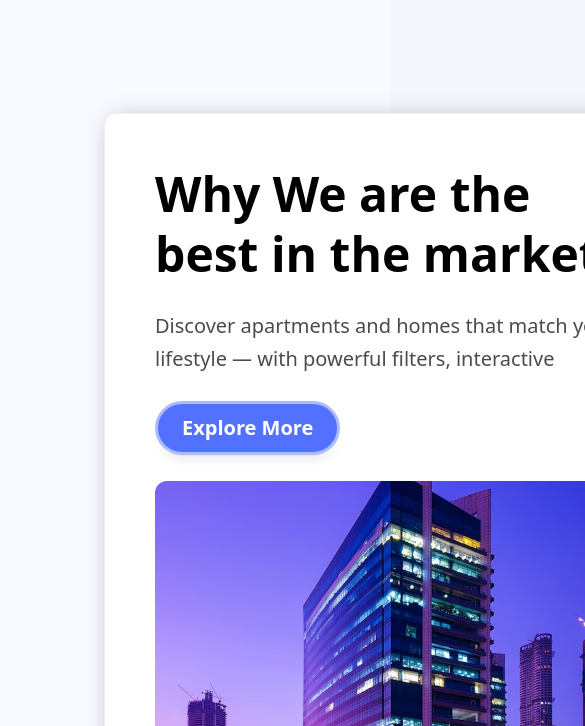
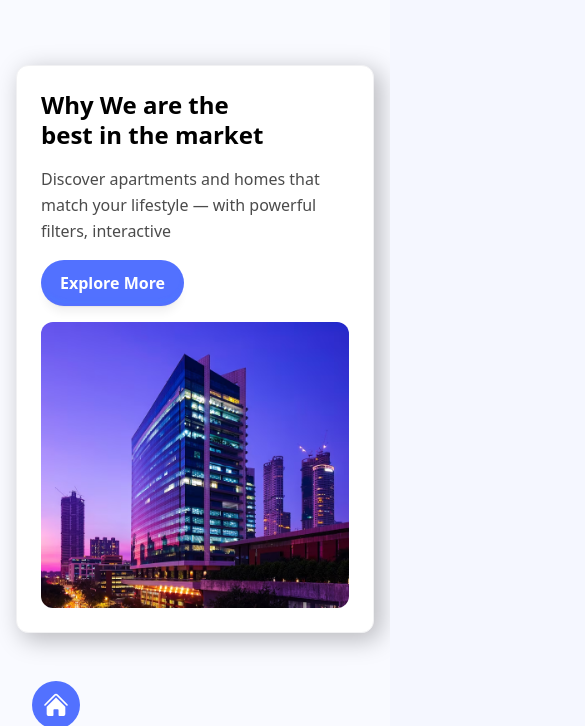
Before and after one commit to TamimOp/Homiq, a Next.js app: page / in a window 390 px wide. Shown: the part 2918-3644 px from the top of the page, 585 px wide, since content can reach past the window. Built offline with nearby package versions, Linux system fonts and the light colour scheme.

Commit message:
making the why best section fully responsive

```diff
--- a/components/WhyBest.tsx
+++ b/components/WhyBest.tsx
@@ -27,24 +27,24 @@ const features = [
 
 export default function WhyBest() {
   return (
-    <section className="bg-[#f9faff] px-6 py-24">
-      {/* Main container with flex, width 1439px, padding 0px 80px */}
-      <div className="flex w-[1439px] px-20 justify-center items-center gap-[60px] mx-auto">
-        {/* LEFT CARD with specific dimensions and styling */}
-        <div className="flex h-[754px] p-[50px] flex-col items-start gap-[26px] flex-1 bg-white rounded-[12px] border border-[#F1F1F3] shadow-[6px_6px_25px_1px_rgba(0,0,0,0.26)]">
-          <h2 className="text-5xl leading-tight font-bold text-black">
+    <section className="bg-[#f9faff] px-4 sm:px-6 py-12 sm:py-16 lg:py-24">
+      {/* Main container with responsive layout */}
+      <div className="flex flex-col lg:flex-row w-full max-w-[1439px] lg:px-20 justify-center items-center gap-8 sm:gap-12 lg:gap-[60px] mx-auto">
+        {/* LEFT CARD with responsive dimensions */}
+        <div className="flex w-full lg:w-auto lg:h-[754px] p-6 sm:p-8 lg:p-[50px] flex-col items-start gap-4 sm:gap-6 lg:gap-[26px] lg:flex-1 bg-white rounded-[12px] border border-[#F1F1F3] shadow-[6px_6px_25px_1px_rgba(0,0,0,0.26)]">
+          <h2 className="text-2xl sm:text-3xl lg:text-5xl leading-tight font-bold text-black">
             Why We are the <br /> best in the market
           </h2>
-          <p className="text-[#4B4B4B] text-xl leading-relaxed">
+          <p className="text-[#4B4B4B] text-base sm:text-lg lg:text-xl leading-relaxed">
             Discover apartments and homes that match your lifestyle — with
             powerful filters, interactive
           </p>
 
-          <button className="bg-[#5271FF] text-white px-6 py-2.5 text-xl font-semibold hover:bg-[#3f5be0] transition rounded-[50px] border-[3px] border-[rgb(173,187,249)] shadow-[0px_-0.301px_0.241px_-1.167px_rgba(71,136,255,0.68)_inset,0px_-1.144px_0.915px_-2.333px_rgba(71,136,255,0.61)_inset,0px_-5px_4px_-3.5px_rgba(71,136,255,0.30)_inset,0px_0.602px_0.602px_-1.25px_rgba(0,0,0,0.18),0px_2.289px_2.289px_-2.5px_rgba(0,0,0,0.16),0px_10px_10px_-3.75px_rgba(0,0,0,0.06)]">
+          <button className="bg-[#5271FF] text-white px-4 sm:px-6 py-2 sm:py-2.5 text-base sm:text-lg lg:text-xl font-semibold hover:bg-[#3f5be0] transition rounded-[50px] border-[3px] border-[rgba(82,113,255,0.48)] shadow-[0px_-0.301px_0.241px_-1.167px_rgba(71,136,255,0.68)_inset,0px_-1.144px_0.915px_-2.333px_rgba(71,136,255,0.61)_inset,0px_-5px_4px_-3.5px_rgba(71,136,255,0.30)_inset,0px_0.602px_0.602px_-1.25px_rgba(0,0,0,0.18),0px_2.289px_2.289px_-2.5px_rgba(0,0,0,0.16),0px_10px_10px_-3.75px_rgba(0,0,0,0.06)]">
             Explore More
           </button>
 
-          <div className="overflow-hidden rounded-xl flex-1 w-full">
+          <div className="overflow-hidden rounded-xl flex-1 w-full min-h-[200px] sm:min-h-[300px] lg:min-h-0">
             <Image
               src="/assets/appartment1.png"
               alt="Apartment"
@@ -55,25 +55,28 @@ export default function WhyBest() {
           </div>
         </div>
 
-        {/* RIGHT FEATURES GRID */}
-        <div className="grid grid-cols-2 gap-0">
+        {/* RIGHT FEATURES GRID with responsive layout */}
+        <div className="grid grid-cols-1 sm:grid-cols-2 gap-4 sm:gap-6 lg:gap-0 w-full lg:w-auto">
           {features.map((item, index) => (
             <div
               key={index}
-              className="flex w-[305.767px] h-[260px] p-[15px_24px] flex-col items-start gap-4 flex-shrink-0"
+              className="flex w-full sm:w-auto lg:w-[305.767px] h-auto lg:h-[260px] p-4 sm:p-[15px_24px] flex-col items-start gap-3 sm:gap-4 flex-shrink-0"
             >
-              <div className="w-[54px] h-[54px] rounded-full bg-[#5271FF] flex items-center justify-center">
+              <div className="w-[48px] sm:w-[54px] h-[48px] sm:h-[54px] rounded-full bg-[#5271FF] flex items-center justify-center">
                 <Image
                   src={item.icon}
                   alt={item.title}
-                  width={31}
-                  height={31}
+                  width={28}
+                  height={28}
+                  className="sm:w-[31px] sm:h-[31px]"
                 />
               </div>
-              <h3 className="text-2xl font-semibold text-black leading-tight">
+              <h3 className="text-lg sm:text-xl lg:text-2xl font-semibold text-black leading-tight">
                 {item.title}
               </h3>
-              <p className="text-lg text-[#555] leading-[1.6]">{item.desc}</p>
+              <p className="text-sm sm:text-base lg:text-lg text-[#555] leading-[1.6]">
+                {item.desc}
+              </p>
             </div>
           ))}
         </div>
```
